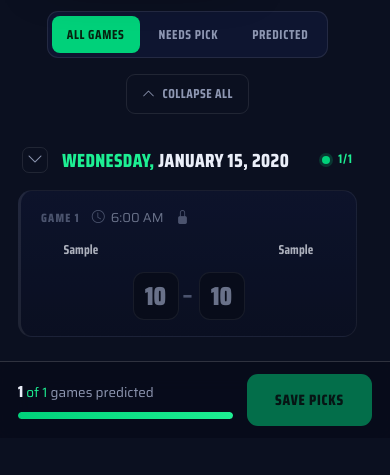
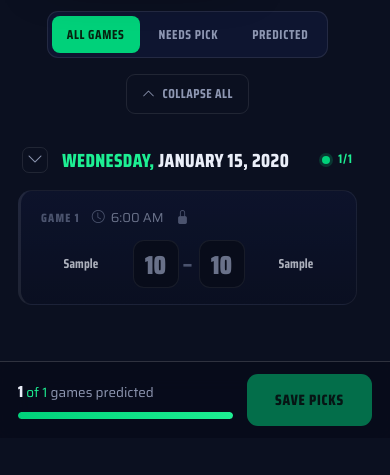
Before and after one commit to theswapmeat/superpredicto, a Flask app: page /submit-picks in a window 390 px wide. Shown: the part 406-881 px from the top of the page. After the commit the page ends 832 px from the top, so only its background shows below. Run offline with Flask 3, Linux system fonts and the light colour scheme; the visitor is signed in with stand-in values (Sample User, id 1); tables that the repository leaves empty hold one stand-in row (values such as "Sample post").

Commit message:
Fix /submit-picks mobile: keep names on the same row as the boxes
The fixed-column grid left grid-row implicit, so grid auto-placement
(names precede the steppers in the DOM and occupy the outer columns)
bumped the score boxes onto a third row — names ended up stacked above
the boxes. Pin the meta row to grid-row 1 and every play item (names,
spinners, boxes, dash; editable and locked) to grid-row 2, so it renders
as one line as intended.

Co-Authored-By: Claude Opus 4.8 <noreply@anthropic.com>

```diff
--- a/client/static/css/pages/submit_picks.css
+++ b/client/static/css/pages/submit_picks.css
@@ -70,9 +70,13 @@ footer.site { display:none; }
      lifts the names, steppers and boxes into this one grid; the DOM is unchanged
      so the stepper JS + live kickoff-lock keep working with no JS changes. */
   .game { display:grid; grid-template-columns:minmax(0,1fr) 30px 52px 14px 52px 30px minmax(0,1fr); column-gap:5px; row-gap:12px; align-items:center; }
-  .g-meta { grid-column:1 / -1; flex-direction:row; align-items:center; gap:12px; }
+  .g-meta { grid-column:1 / -1; grid-row:1; flex-direction:row; align-items:center; gap:12px; }
   .g-match, .g-score, .stepper, .locked-score { display:contents; }
   .tbadge, .vsv, .g-status { display:none; }   /* code badge, "VS", predicted-check */
+  /* Pin every play item to row 2 explicitly. Without this, grid auto-placement
+     (names come before steppers in the DOM) bumps the boxes onto a 3rd row. */
+  .side, .stepper .arrows, .stepper .sbox, .g-score > .dash,
+  .locked-score .sbox, .locked-score .dash { grid-row:2; }
 
   /* Names: flexible columns, single line, truncate with … (never push the boxes). */
   .side { min-width:0; overflow:hidden; }
```
